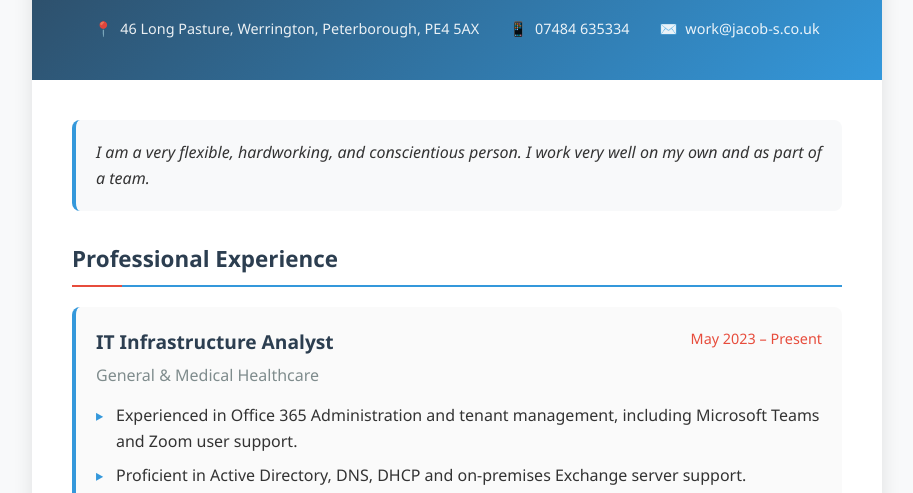
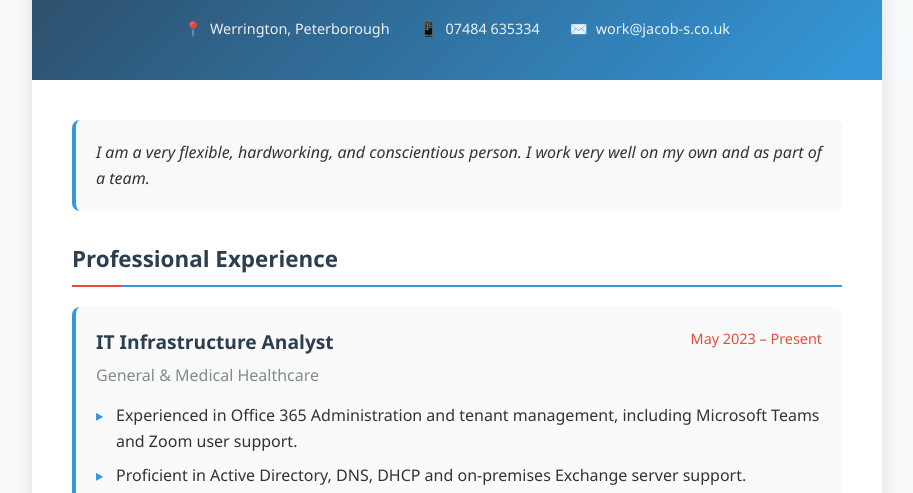
Before and after one commit to Mighty-Jay/JS-Website, a plain HTML site: page cv.html in a window 1280 px wide. Shown: the part 262-755 px from the top of the page, without its empty margins (183-1096 px from the left). Drawn offline with Linux system fonts and the light colour scheme.

Commit message:
Remove address from CV

```diff
--- a/cv.html
+++ b/cv.html
@@ -305,7 +305,7 @@
             <div class="contact-info">
                 <div class="contact-item">
                     <span>📍</span>
-                    <span>46 Long Pasture, Werrington, Peterborough, PE4 5AX</span>
+                    <span>Werrington, Peterborough</span>
                 </div>
                 <div class="contact-item">
                     <span>📱</span>
```
Also changed, not shown: 1 other file.
